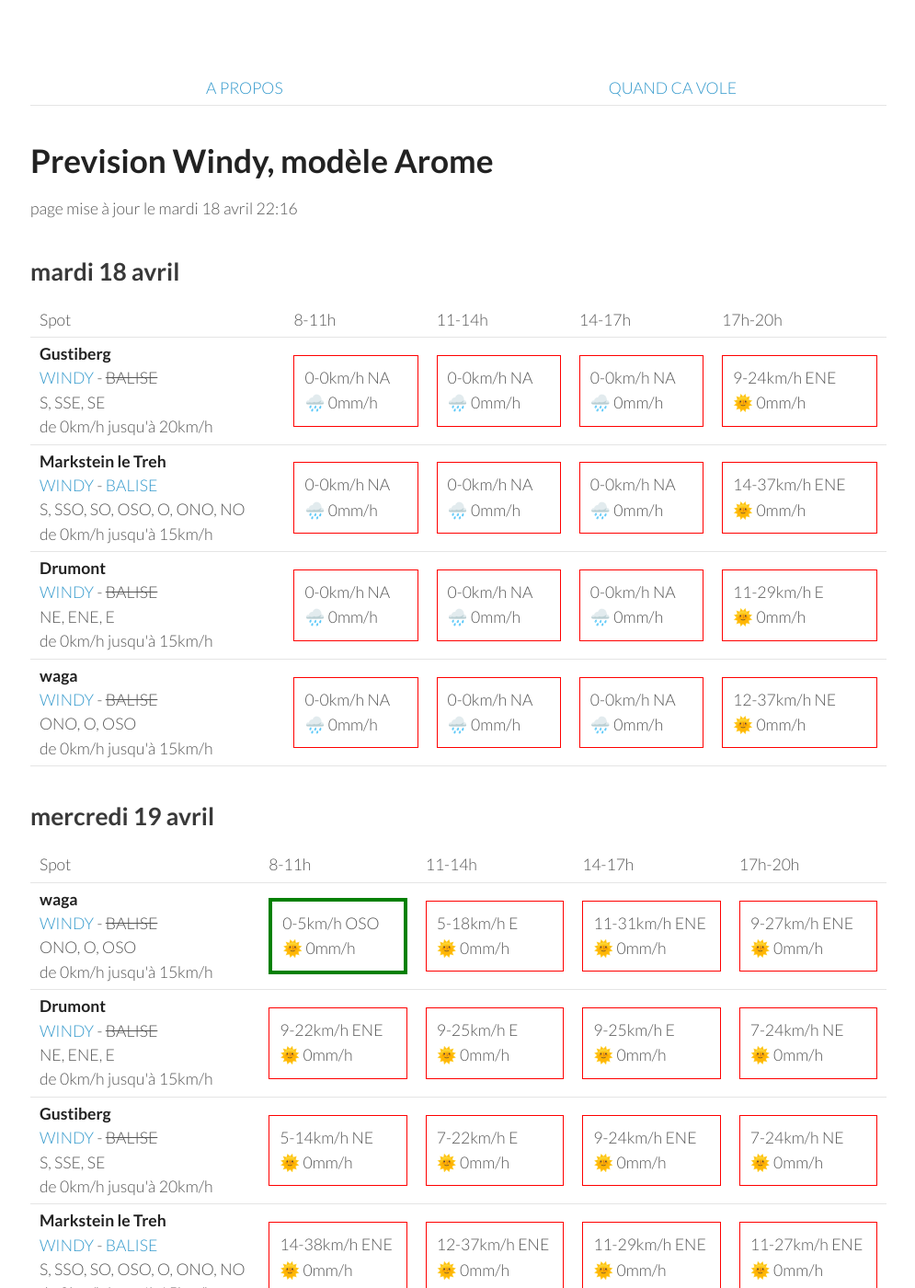
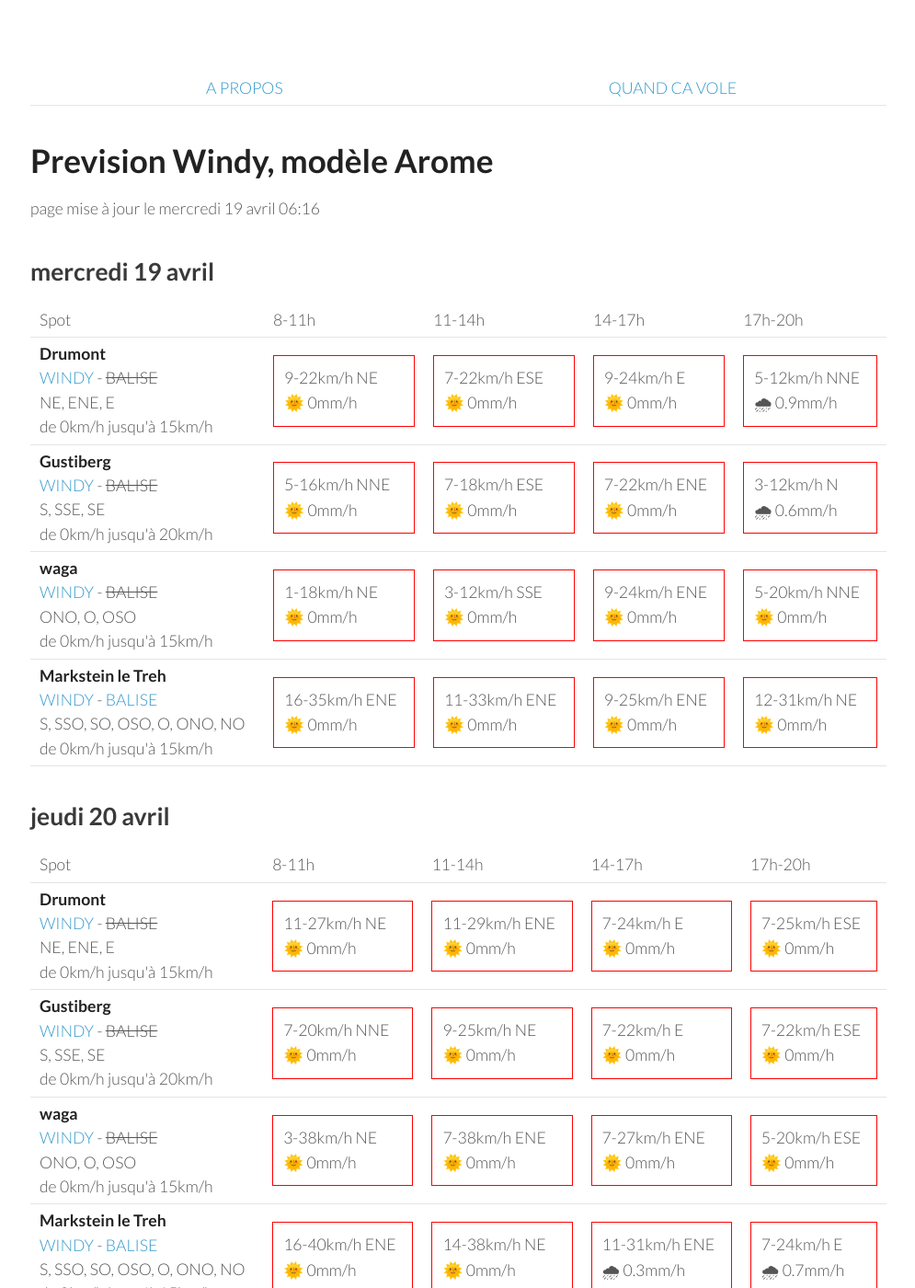
Before and after one commit to parapente-dans-le-nord/parapente-dans-le-nord.github.io, a Jekyll site: the page built from vosges.markdown, in a window 1280 px wide and 1400 px high. Shown: the whole window at 92% size, without its empty margins (25-1020 px from the left). Built offline with Jekyll 4.4.1, drawn with Linux system fonts in a browser that asks for light colours; some of the changed text lies outside the part shown.

Commit message:
update index.markdown

```diff
--- a/vosges.markdown
+++ b/vosges.markdown
@@ -7,60 +7,8 @@ title:  "Tous les spots"
 {: .links}
 
 # Prevision Windy, modèle Arome
-page mise à jour le mardi 18 avril 22:16
+page mise à jour le mercredi 19 avril 06:16
 
-## mardi 18 avril
-
-{::nomarkdown}
-<table>
-  <tbody>
-    <tr>
-      <td>Spot</td>
-      <td>8-11h</td>
-      <td>11-14h</td>
-      <td>14-17h</td>
-      <td>17h-20h</td>
-    </tr>
-<tr>
-        <td><strong>Gustiberg</strong><br><a href="https://windy.com/47.894/6.934?47.891,6.934,15,m:eYYagmI">WINDY</a> - <span class="no-balise"> BALISE </span><br> <span class="vent-favorable">S, SSE, SE</span><br><span class="force-vent">de 0km/h jusqu'à 20km/h</span> </td>
-
-            <td><div class="not-flyable"><p>0-0km/h NA</p><p>🌧️ 0mm/h</p></div></td>
-            <td><div class="not-flyable"><p>0-0km/h NA</p><p>🌧️ 0mm/h</p></div></td>
-            <td><div class="not-flyable"><p>0-0km/h NA</p><p>🌧️ 0mm/h</p></div></td>
-            <td><div class="not-flyable"><p>9-24km/h ENE</p><p>🌞 0mm/h</p></div></td>
-
-    </tr>
-<tr>
-        <td><strong>Markstein le Treh</strong><br><a href="https://windy.com/47.926/7.012?47.505,7.012,8,m:eY1agmQ">WINDY</a> - <span class=""><a href="http://www.balisemeteo.com/balise.php?idBalise=136">BALISE</a> </span><br> <span class="vent-favorable">S, SSO, SO, OSO, O, ONO, NO</span><br><span class="force-vent">de 0km/h jusqu'à 15km/h</span> </td>
-
-            <td><div class="not-flyable"><p>0-0km/h NA</p><p>🌧️ 0mm/h</p></div></td>
-            <td><div class="not-flyable"><p>0-0km/h NA</p><p>🌧️ 0mm/h</p></div></td>
-            <td><div class="not-flyable"><p>0-0km/h NA</p><p>🌧️ 0mm/h</p></div></td>
-            <td><div class="not-flyable"><p>14-37km/h ENE</p><p>🌞 0mm/h</p></div></td>
-
-    </tr>
-<tr>
-        <td><strong>Drumont</strong><br><a href="https://windy.com/47.898/6.919?47.687,6.919,9,m:eYYagmG">WINDY</a> - <span class="no-balise"> BALISE </span><br> <span class="vent-favorable">NE, ENE, E</span><br><span class="force-vent">de 0km/h jusqu'à 15km/h</span> </td>
-
-            <td><div class="not-flyable"><p>0-0km/h NA</p><p>🌧️ 0mm/h</p></div></td>
-            <td><div class="not-flyable"><p>0-0km/h NA</p><p>🌧️ 0mm/h</p></div></td>
-            <td><div class="not-flyable"><p>0-0km/h NA</p><p>🌧️ 0mm/h</p></div></td>
-            <td><div class="not-flyable"><p>11-29km/h E</p><p>🌞 0mm/h</p></div></td>
-
-    </tr>
-<tr>
-        <td><strong>waga</strong><br><a href="https://windy.com/47.903/6.996?47.900,6.983,15">WINDY</a> - <span class="no-balise"> BALISE </span><br> <span class="vent-favorable">ONO, O, OSO</span><br><span class="force-vent">de 0km/h jusqu'à 15km/h</span> </td>
-
-            <td><div class="not-flyable"><p>0-0km/h NA</p><p>🌧️ 0mm/h</p></div></td>
-            <td><div class="not-flyable"><p>0-0km/h NA</p><p>🌧️ 0mm/h</p></div></td>
-            <td><div class="not-flyable"><p>0-0km/h NA</p><p>🌧️ 0mm/h</p></div></td>
-            <td><div class="not-flyable"><p>12-37km/h NE</p><p>🌞 0mm/h</p></div></td>
-
-    </tr>
-
-</tbody>
-</table>
-{:/}
 ## mercredi 19 avril
 
 {::nomarkdown}
@@ -74,42 +22,42 @@ page mise à jour le mardi 18 avril 22:16
       <td>17h-20h</td>
     </tr>
 <tr>
-        <td><strong>waga</strong><br><a href="https://windy.com/47.903/6.996?47.900,6.983,15">WINDY</a> - <span class="no-balise"> BALISE </span><br> <span class="vent-favorable">ONO, O, OSO</span><br><span class="force-vent">de 0km/h jusqu'à 15km/h</span> </td>
-
-            <td><div class="flyable"><p>0-5km/h OSO</p><p>🌞 0mm/h</p></div></td>
-            <td><div class="not-flyable"><p>5-18km/h E</p><p>🌞 0mm/h</p></div></td>
-            <td><div class="not-flyable"><p>11-31km/h ENE</p><p>🌞 0mm/h</p></div></td>
-            <td><div class="not-flyable"><p>9-27km/h ENE</p><p>🌞 0mm/h</p></div></td>
-
-
-    </tr>
-<tr>
         <td><strong>Drumont</strong><br><a href="https://windy.com/47.898/6.919?47.687,6.919,9,m:eYYagmG">WINDY</a> - <span class="no-balise"> BALISE </span><br> <span class="vent-favorable">NE, ENE, E</span><br><span class="force-vent">de 0km/h jusqu'à 15km/h</span> </td>
 
-            <td><div class="not-flyable"><p>9-22km/h ENE</p><p>🌞 0mm/h</p></div></td>
-            <td><div class="not-flyable"><p>9-25km/h E</p><p>🌞 0mm/h</p></div></td>
-            <td><div class="not-flyable"><p>9-25km/h E</p><p>🌞 0mm/h</p></div></td>
-            <td><div class="not-flyable"><p>7-24km/h NE</p><p>🌞 0mm/h</p></div></td>
+            <td><div class="not-flyable"><p>9-22km/h NE</p><p>🌞 0mm/h</p></div></td>
+            <td><div class="not-flyable"><p>7-22km/h ESE</p><p>🌞 0mm/h</p></div></td>
+            <td><div class="not-flyable"><p>9-24km/h E</p><p>🌞 0mm/h</p></div></td>
+            <td><div class="not-flyable"><p>5-12km/h NNE</p><p>🌧 0.9mm/h</p></div></td>
 
 
     </tr>
 <tr>
         <td><strong>Gustiberg</strong><br><a href="https://windy.com/47.894/6.934?47.891,6.934,15,m:eYYagmI">WINDY</a> - <span class="no-balise"> BALISE </span><br> <span class="vent-favorable">S, SSE, SE</span><br><span class="force-vent">de 0km/h jusqu'à 20km/h</span> </td>
 
-            <td><div class="not-flyable"><p>5-14km/h NE</p><p>🌞 0mm/h</p></div></td>
-            <td><div class="not-flyable"><p>7-22km/h E</p><p>🌞 0mm/h</p></div></td>
+            <td><div class="not-flyable"><p>5-16km/h NNE</p><p>🌞 0mm/h</p></div></td>
+            <td><div class="not-flyable"><p>7-18km/h ESE</p><p>🌞 0mm/h</p></div></td>
+            <td><div class="not-flyable"><p>7-22km/h ENE</p><p>🌞 0mm/h</p></div></td>
+            <td><div class="not-flyable"><p>3-12km/h N</p><p>🌧 0.6mm/h</p></div></td>
+
+
+    </tr>
+<tr>
+        <td><strong>waga</strong><br><a href="https://windy.com/47.903/6.996?47.900,6.983,15">WINDY</a> - <span class="no-balise"> BALISE </span><br> <span class="vent-favorable">ONO, O, OSO</span><br><span class="force-vent">de 0km/h jusqu'à 15km/h</span> </td>
+
+            <td><div class="not-flyable"><p>1-18km/h NE</p><p>🌞 0mm/h</p></div></td>
+            <td><div class="not-flyable"><p>3-12km/h SSE</p><p>🌞 0mm/h</p></div></td>
             <td><div class="not-flyable"><p>9-24km/h ENE</p><p>🌞 0mm/h</p></div></td>
-            <td><div class="not-flyable"><p>7-24km/h NE</p><p>🌞 0mm/h</p></div></td>
+            <td><div class="not-flyable"><p>5-20km/h NNE</p><p>🌞 0mm/h</p></div></td>
 
 
     </tr>
 <tr>
         <td><strong>Markstein le Treh</strong><br><a href="https://windy.com/47.926/7.012?47.505,7.012,8,m:eY1agmQ">WINDY</a> - <span class=""><a href="http://www.balisemeteo.com/balise.php?idBalise=136">BALISE</a> </span><br> <span class="vent-favorable">S, SSO, SO, OSO, O, ONO, NO</span><br><span class="force-vent">de 0km/h jusqu'à 15km/h</span> </td>
 
-            <td><div class="not-flyable"><p>14-38km/h ENE</p><p>🌞 0mm/h</p></div></td>
-            <td><div class="not-flyable"><p>12-37km/h ENE</p><p>🌞 0mm/h</p></div></td>
-            <td><div class="not-flyable"><p>11-29km/h ENE</p><p>🌞 0mm/h</p></div></td>
-            <td><div class="not-flyable"><p>11-27km/h ENE</p><p>🌞 0mm/h</p></div></td>
+            <td><div class="not-flyable"><p>16-35km/h ENE</p><p>🌞 0mm/h</p></div></td>
+            <td><div class="not-flyable"><p>11-33km/h ENE</p><p>🌞 0mm/h</p></div></td>
+            <td><div class="not-flyable"><p>9-25km/h ENE</p><p>🌞 0mm/h</p></div></td>
+            <td><div class="not-flyable"><p>12-31km/h NE</p><p>🌞 0mm/h</p></div></td>
 
 
     </tr>
@@ -130,42 +78,42 @@ page mise à jour le mardi 18 avril 22:16
       <td>17h-20h</td>
     </tr>
 <tr>
+        <td><strong>Drumont</strong><br><a href="https://windy.com/47.898/6.919?47.687,6.919,9,m:eYYagmG">WINDY</a> - <span class="no-balise"> BALISE </span><br> <span class="vent-favorable">NE, ENE, E</span><br><span class="force-vent">de 0km/h jusqu'à 15km/h</span> </td>
+
+            <td><div class="not-flyable"><p>11-27km/h NE</p><p>🌞 0mm/h</p></div></td>
+            <td><div class="not-flyable"><p>11-29km/h ENE</p><p>🌞 0mm/h</p></div></td>
+            <td><div class="not-flyable"><p>7-24km/h E</p><p>🌞 0mm/h</p></div></td>
+            <td><div class="not-flyable"><p>7-25km/h ESE</p><p>🌞 0mm/h</p></div></td>
+
+
+    </tr>
+<tr>
         <td><strong>Gustiberg</strong><br><a href="https://windy.com/47.894/6.934?47.891,6.934,15,m:eYYagmI">WINDY</a> - <span class="no-balise"> BALISE </span><br> <span class="vent-favorable">S, SSE, SE</span><br><span class="force-vent">de 0km/h jusqu'à 20km/h</span> </td>
 
-            <td><div class="not-flyable"><p>5-18km/h NE</p><p>🌞 0mm/h</p></div></td>
-            <td><div class="not-flyable"><p>12-35km/h ENE</p><p>🌞 0mm/h</p></div></td>
-            <td><div class="not-flyable"><p>5-33km/h E</p><p>🌞 0mm/h</p></div></td>
-            <td><div class="flyable"><p>3-20km/h SE</p><p>🌧 0.3mm/h</p></div></td>
+            <td><div class="not-flyable"><p>7-20km/h NNE</p><p>🌞 0mm/h</p></div></td>
+            <td><div class="not-flyable"><p>9-25km/h NE</p><p>🌞 0mm/h</p></div></td>
+            <td><div class="not-flyable"><p>7-22km/h E</p><p>🌞 0mm/h</p></div></td>
+            <td><div class="not-flyable"><p>7-22km/h ESE</p><p>🌞 0mm/h</p></div></td>
 
 
     </tr>
 <tr>
         <td><strong>waga</strong><br><a href="https://windy.com/47.903/6.996?47.900,6.983,15">WINDY</a> - <span class="no-balise"> BALISE </span><br> <span class="vent-favorable">ONO, O, OSO</span><br><span class="force-vent">de 0km/h jusqu'à 15km/h</span> </td>
 
-            <td><div class="flyable"><p>3-9km/h OSO</p><p>🌞 0mm/h</p></div></td>
-            <td><div class="not-flyable"><p>12-38km/h ENE</p><p>🌞 0mm/h</p></div></td>
-            <td><div class="not-flyable"><p>5-37km/h E</p><p>🌞 0mm/h</p></div></td>
-            <td><div class="not-flyable"><p>7-24km/h SE</p><p>🌞 0mm/h</p></div></td>
-
-
-    </tr>
-<tr>
-        <td><strong>Drumont</strong><br><a href="https://windy.com/47.898/6.919?47.687,6.919,9,m:eYYagmG">WINDY</a> - <span class="no-balise"> BALISE </span><br> <span class="vent-favorable">NE, ENE, E</span><br><span class="force-vent">de 0km/h jusqu'à 15km/h</span> </td>
-
-            <td><div class="not-flyable"><p>9-24km/h ENE</p><p>🌞 0mm/h</p></div></td>
-            <td><div class="not-flyable"><p>11-33km/h ENE</p><p>🌞 0mm/h</p></div></td>
-            <td><div class="not-flyable"><p>5-33km/h E</p><p>🌞 0mm/h</p></div></td>
-            <td><div class="not-flyable"><p>3-20km/h SSE</p><p>🌧 0.3mm/h</p></div></td>
+            <td><div class="not-flyable"><p>3-38km/h NE</p><p>🌞 0mm/h</p></div></td>
+            <td><div class="not-flyable"><p>7-38km/h ENE</p><p>🌞 0mm/h</p></div></td>
+            <td><div class="not-flyable"><p>7-27km/h ENE</p><p>🌞 0mm/h</p></div></td>
+            <td><div class="not-flyable"><p>5-20km/h ESE</p><p>🌞 0mm/h</p></div></td>
 
 
     </tr>
 <tr>
         <td><strong>Markstein le Treh</strong><br><a href="https://windy.com/47.926/7.012?47.505,7.012,8,m:eY1agmQ">WINDY</a> - <span class=""><a href="http://www.balisemeteo.com/balise.php?idBalise=136">BALISE</a> </span><br> <span class="vent-favorable">S, SSO, SO, OSO, O, ONO, NO</span><br><span class="force-vent">de 0km/h jusqu'à 15km/h</span> </td>
 
-            <td><div class="not-flyable"><p>16-37km/h ENE</p><p>🌞 0mm/h</p></div></td>
-            <td><div class="not-flyable"><p>12-38km/h ENE</p><p>🌞 0mm/h</p></div></td>
-            <td><div class="not-flyable"><p>5-37km/h E</p><p>🌞 0mm/h</p></div></td>
-            <td><div class="not-flyable"><p>7-24km/h ESE</p><p>🌞 0mm/h</p></div></td>
+            <td><div class="not-flyable"><p>16-40km/h ENE</p><p>🌞 0mm/h</p></div></td>
+            <td><div class="not-flyable"><p>14-38km/h NE</p><p>🌞 0mm/h</p></div></td>
+            <td><div class="not-flyable"><p>11-31km/h ENE</p><p>🌧 0.3mm/h</p></div></td>
+            <td><div class="not-flyable"><p>7-24km/h E</p><p>🌧 0.7mm/h</p></div></td>
 
 
     </tr>
@@ -189,29 +137,29 @@ page mise à jour le mardi 18 avril 22:16
         <td><strong>Gustiberg</strong><br><a href="https://windy.com/47.894/6.934?47.891,6.934,15,m:eYYagmI">WINDY</a> - <span class="no-balise"> BALISE </span><br> <span class="vent-favorable">S, SSE, SE</span><br><span class="force-vent">de 0km/h jusqu'à 20km/h</span> </td>
 
             <td><div class="not-flyable"><p>5-18km/h E</p><p>🌞 0mm/h</p></div></td>
-            <td><div class="not-flyable"><p>9-27km/h SE</p><p>🌞 0mm/h</p></div></td>
-            <td><div class="not-flyable"><p>11-31km/h SE</p><p>🌞 0mm/h</p></div></td>
-            <td><div class="not-flyable"><p>9-33km/h ESE</p><p>🌞 0mm/h</p></div></td>
+            <td><div class="not-flyable"><p>9-27km/h ESE</p><p>🌞 0mm/h</p></div></td>
+            <td><div class="not-flyable"><p>11-35km/h ESE</p><p>🌞 0mm/h</p></div></td>
+            <td><div class="not-flyable"><p>9-33km/h SSE</p><p>🌧 0.2mm/h</p></div></td>
 
 
     </tr>
 <tr>
         <td><strong>Markstein le Treh</strong><br><a href="https://windy.com/47.926/7.012?47.505,7.012,8,m:eY1agmQ">WINDY</a> - <span class=""><a href="http://www.balisemeteo.com/balise.php?idBalise=136">BALISE</a> </span><br> <span class="vent-favorable">S, SSO, SO, OSO, O, ONO, NO</span><br><span class="force-vent">de 0km/h jusqu'à 15km/h</span> </td>
 
-            <td><div class="not-flyable"><p>3-16km/h E</p><p>🌞 0mm/h</p></div></td>
+            <td><div class="not-flyable"><p>3-18km/h E</p><p>🌞 0mm/h</p></div></td>
             <td><div class="not-flyable"><p>7-25km/h SE</p><p>🌞 0mm/h</p></div></td>
-            <td><div class="not-flyable"><p>9-29km/h SE</p><p>🌞 0mm/h</p></div></td>
-            <td><div class="not-flyable"><p>7-31km/h ESE</p><p>🌞 0mm/h</p></div></td>
+            <td><div class="not-flyable"><p>9-33km/h ESE</p><p>🌞 0mm/h</p></div></td>
+            <td><div class="not-flyable"><p>7-31km/h SE</p><p>🌧 0.4mm/h</p></div></td>
 
 
     </tr>
 <tr>
         <td><strong>waga</strong><br><a href="https://windy.com/47.903/6.996?47.900,6.983,15">WINDY</a> - <span class="no-balise"> BALISE </span><br> <span class="vent-favorable">ONO, O, OSO</span><br><span class="force-vent">de 0km/h jusqu'à 15km/h</span> </td>
 
-            <td><div class="not-flyable"><p>3-16km/h ENE</p><p>🌞 0mm/h</p></div></td>
+            <td><div class="not-flyable"><p>5-16km/h ENE</p><p>🌞 0mm/h</p></div></td>
             <td><div class="not-flyable"><p>7-25km/h SE</p><p>🌞 0mm/h</p></div></td>
-            <td><div class="not-flyable"><p>9-29km/h SE</p><p>🌞 0mm/h</p></div></td>
             <td><div class="not-flyable"><p>9-33km/h ESE</p><p>🌞 0mm/h</p></div></td>
+            <td><div class="not-flyable"><p>7-31km/h SSE</p><p>🌧 0.2mm/h</p></div></td>
 
 
     </tr>
@@ -220,8 +168,8 @@ page mise à jour le mardi 18 avril 22:16
 
             <td><div class="not-flyable"><p>7-20km/h E</p><p>🌞 0mm/h</p></div></td>
             <td><div class="not-flyable"><p>9-27km/h SE</p><p>🌞 0mm/h</p></div></td>
-            <td><div class="not-flyable"><p>11-31km/h SE</p><p>🌞 0mm/h</p></div></td>
-            <td><div class="not-flyable"><p>9-33km/h ESE</p><p>🌞 0mm/h</p></div></td>
+            <td><div class="not-flyable"><p>11-35km/h SE</p><p>🌞 0mm/h</p></div></td>
+            <td><div class="not-flyable"><p>9-33km/h SSE</p><p>🌧 0.3mm/h</p></div></td>
 
 
     </tr>
@@ -244,8 +192,8 @@ page mise à jour le mardi 18 avril 22:16
 <tr>
         <td><strong>Markstein le Treh</strong><br><a href="https://windy.com/47.926/7.012?47.505,7.012,8,m:eY1agmQ">WINDY</a> - <span class=""><a href="http://www.balisemeteo.com/balise.php?idBalise=136">BALISE</a> </span><br> <span class="vent-favorable">S, SSO, SO, OSO, O, ONO, NO</span><br><span class="force-vent">de 0km/h jusqu'à 15km/h</span> </td>
 
-            <td><div class="not-flyable"><p>5-22km/h ESE</p><p>🌞 0mm/h</p></div></td>
-            <td><div class="not-flyable"><p>7-25km/h SE</p><p>🌞 0mm/h</p></div></td>
+            <td><div class="not-flyable"><p>5-24km/h ESE</p><p>🌞 0mm/h</p></div></td>
+            <td><div class="not-flyable"><p>7-29km/h SE</p><p>🌞 0mm/h</p></div></td>
             <td><div class="not-flyable"><p>9-31km/h S</p><p>🌞 0mm/h</p></div></td>
             <td><div class="not-flyable"><p>16-50km/h SO</p><p>🌞 0mm/h</p></div></td>
 
@@ -254,8 +202,8 @@ page mise à jour le mardi 18 avril 22:16
 <tr>
         <td><strong>Gustiberg</strong><br><a href="https://windy.com/47.894/6.934?47.891,6.934,15,m:eYYagmI">WINDY</a> - <span class="no-balise"> BALISE </span><br> <span class="vent-favorable">S, SSE, SE</span><br><span class="force-vent">de 0km/h jusqu'à 20km/h</span> </td>
 
-            <td><div class="not-flyable"><p>7-22km/h ESE</p><p>🌞 0mm/h</p></div></td>
-            <td><div class="not-flyable"><p>7-24km/h SE</p><p>🌞 0mm/h</p></div></td>
+            <td><div class="not-flyable"><p>7-24km/h ESE</p><p>🌞 0mm/h</p></div></td>
+            <td><div class="not-flyable"><p>7-29km/h ESE</p><p>🌞 0mm/h</p></div></td>
             <td><div class="not-flyable"><p>11-33km/h SSO</p><p>🌞 0mm/h</p></div></td>
             <td><div class="not-flyable"><p>18-51km/h SO</p><p>🌞 0mm/h</p></div></td>
 
@@ -264,8 +212,8 @@ page mise à jour le mardi 18 avril 22:16
 <tr>
         <td><strong>Drumont</strong><br><a href="https://windy.com/47.898/6.919?47.687,6.919,9,m:eYYagmG">WINDY</a> - <span class="no-balise"> BALISE </span><br> <span class="vent-favorable">NE, ENE, E</span><br><span class="force-vent">de 0km/h jusqu'à 15km/h</span> </td>
 
-            <td><div class="not-flyable"><p>7-22km/h ESE</p><p>🌞 0mm/h</p></div></td>
-            <td><div class="not-flyable"><p>7-25km/h SE</p><p>🌞 0mm/h</p></div></td>
+            <td><div class="not-flyable"><p>9-24km/h ESE</p><p>🌞 0mm/h</p></div></td>
+            <td><div class="not-flyable"><p>9-29km/h ESE</p><p>🌞 0mm/h</p></div></td>
             <td><div class="not-flyable"><p>12-33km/h SSO</p><p>🌞 0mm/h</p></div></td>
             <td><div class="not-flyable"><p>18-51km/h SO</p><p>🌞 0mm/h</p></div></td>
 
@@ -274,8 +222,8 @@ page mise à jour le mardi 18 avril 22:16
 <tr>
         <td><strong>waga</strong><br><a href="https://windy.com/47.903/6.996?47.900,6.983,15">WINDY</a> - <span class="no-balise"> BALISE </span><br> <span class="vent-favorable">ONO, O, OSO</span><br><span class="force-vent">de 0km/h jusqu'à 15km/h</span> </td>
 
-            <td><div class="not-flyable"><p>3-22km/h ESE</p><p>🌞 0mm/h</p></div></td>
-            <td><div class="not-flyable"><p>5-24km/h SE</p><p>🌞 0mm/h</p></div></td>
+            <td><div class="not-flyable"><p>5-24km/h E</p><p>🌞 0mm/h</p></div></td>
+            <td><div class="not-flyable"><p>7-29km/h ESE</p><p>🌞 0mm/h</p></div></td>
             <td><div class="not-flyable"><p>9-29km/h S</p><p>🌞 0mm/h</p></div></td>
             <td><div class="not-flyable"><p>16-50km/h SO</p><p>🌞 0mm/h</p></div></td>
 
```
